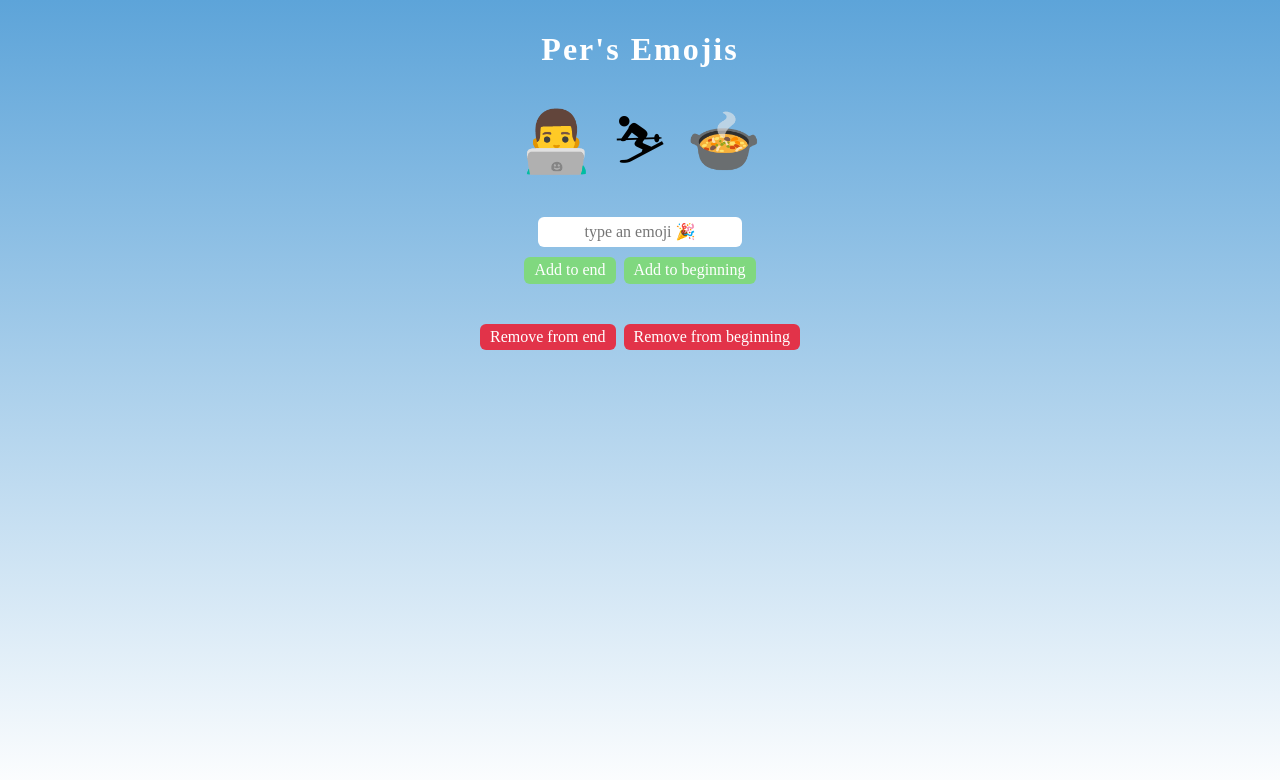
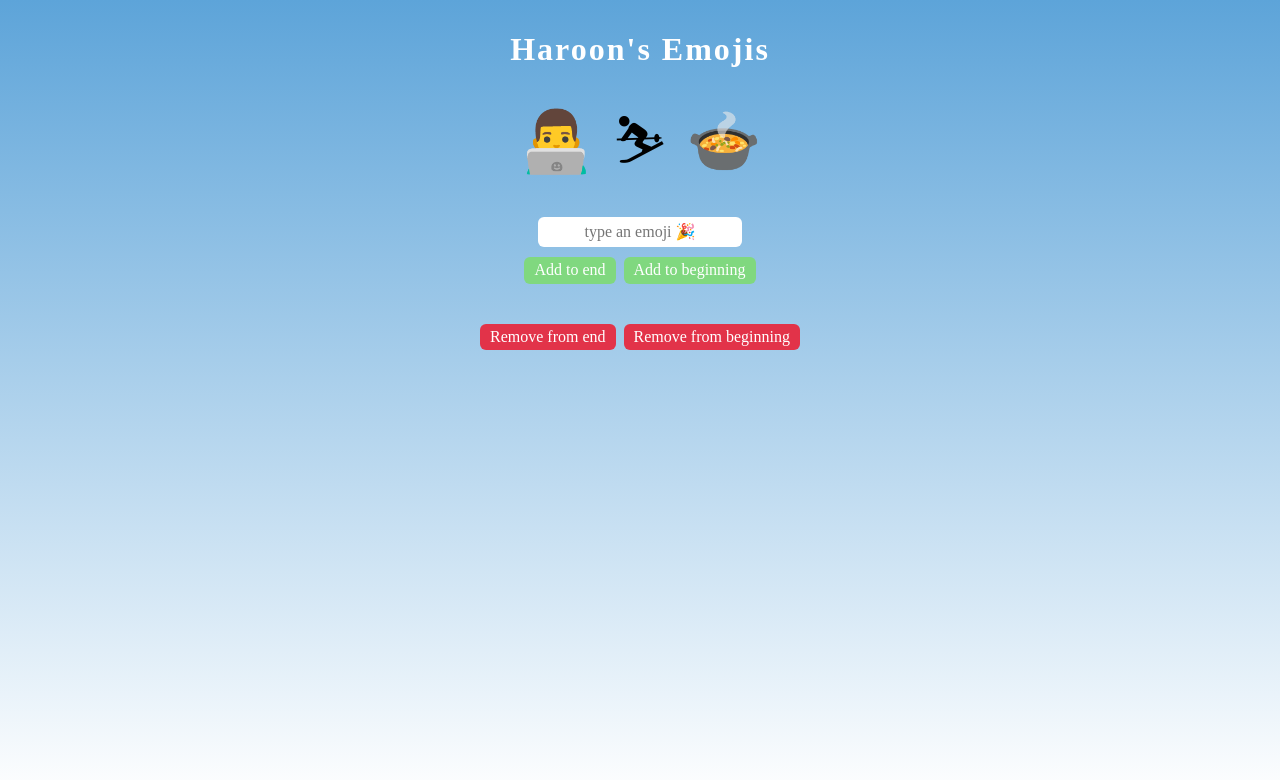
Before and after one commit to Devharoon/emojiapp, a website built with webpack: page emojiapp/cNk3ZvTr/index.html in a window 1280 px wide. Built offline with nearby package versions, Linux system fonts and the light colour scheme; a web font is replaced by a local one.

Commit message:
title change

```diff
--- a/emojiapp/cNk3ZvTr/index.html
+++ b/emojiapp/cNk3ZvTr/index.html
@@ -4,7 +4,7 @@
         <link href="https://fonts.googleapis.com/css2?family=Baloo&display=swap" rel="stylesheet">
     </head>
     <body>
-        <h1>Per's Emojis</h1>
+        <h1>Haroon's Emojis</h1>
         <div id="emoji-container"></div>
         <input type="text" id="emoji-input" placeholder="type an emoji 🎉">
         <div class="buttons-wrapper">
```
